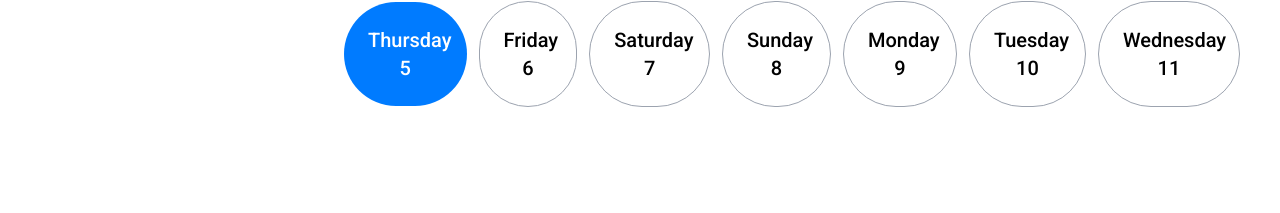
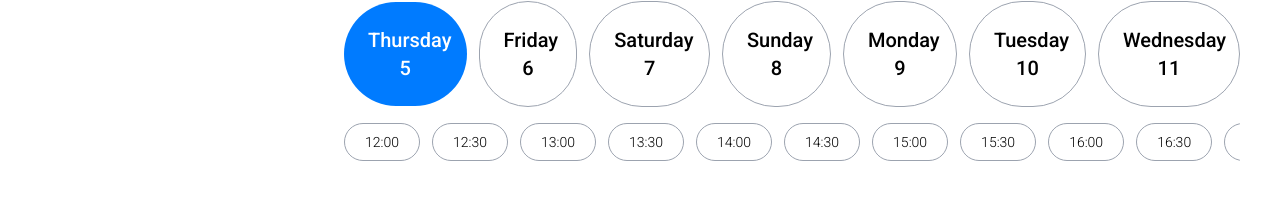
Before and after one commit to briansimiyuj/doctor-appointment-app, a React (Vite) app: page /appointments/1 in a window 1280 px wide. Shown: the part 330-543 px from the top of the page. Built offline with nearby package versions, Linux system fonts and the light colour scheme; a web font is replaced by a local one.

Commit message:
Booking Time

```diff
--- a/src/components/Bookings/BookingDays.tsx
+++ b/src/components/Bookings/BookingDays.tsx
@@ -3,8 +3,6 @@ import { useBookingSlots } from "../../hooks/useBookingSlots"
 const BookingDays: React.FC = ()=>{
 
     const { doctorSlots, slotIndex, setSlotIndex, days } = useBookingSlots()
-
-    console.log(doctorSlots, doctorSlots.length)
 
     return(
 
--- a/src/components/Bookings/BookingSlots.tsx
+++ b/src/components/Bookings/BookingSlots.tsx
@@ -1,4 +1,5 @@
 import BookingDays from "./BookingDays"
+import BookingTime from "./BookingTime"
 
 const BookingSlots: React.FC = ()=>{
 
@@ -10,6 +11,8 @@ const BookingSlots: React.FC = ()=>{
 
             <BookingDays/>
 
+            <BookingTime/>
+
         </div>
 
     )
--- /dev/null
+++ b/src/components/Bookings/BookingTime.tsx
@@ -0,0 +1,31 @@
+import { useBookingSlots } from "../../hooks/useBookingSlots"
+
+const BookingTime: React.FC = ()=>{
+
+    const { doctorSlots, slotIndex, slotTime, setSlotTime } = useBookingSlots()
+
+    return(
+
+        <div className="flex items-center gap-3 w-full overflow-x-scroll mt-4 overflow-scroll">
+
+            {
+
+                doctorSlots.length && doctorSlots[slotIndex].map((slot, index)=>(
+
+                            <p
+                                key={index}
+                                className={`text-sm font-light flex-shrink-0 px-5 py-2 rounded-full cursor-pointer whitespace-nowrap transition-all duration-300 hover:shadow-md ${slot.time === slotTime ? 'bg-primary-bg text-white' : 'border border-gray-400'}`}
+                                onClick={()=> setSlotTime(slot.time)}
+                            >{slot.time}</p>
+
+                ))
+
+            }
+
+        </div>
+
+    )
+
+}
+
+export default BookingTime
```
Also changed, not shown: 1 other file (tests, documents, lock files or other folders).
